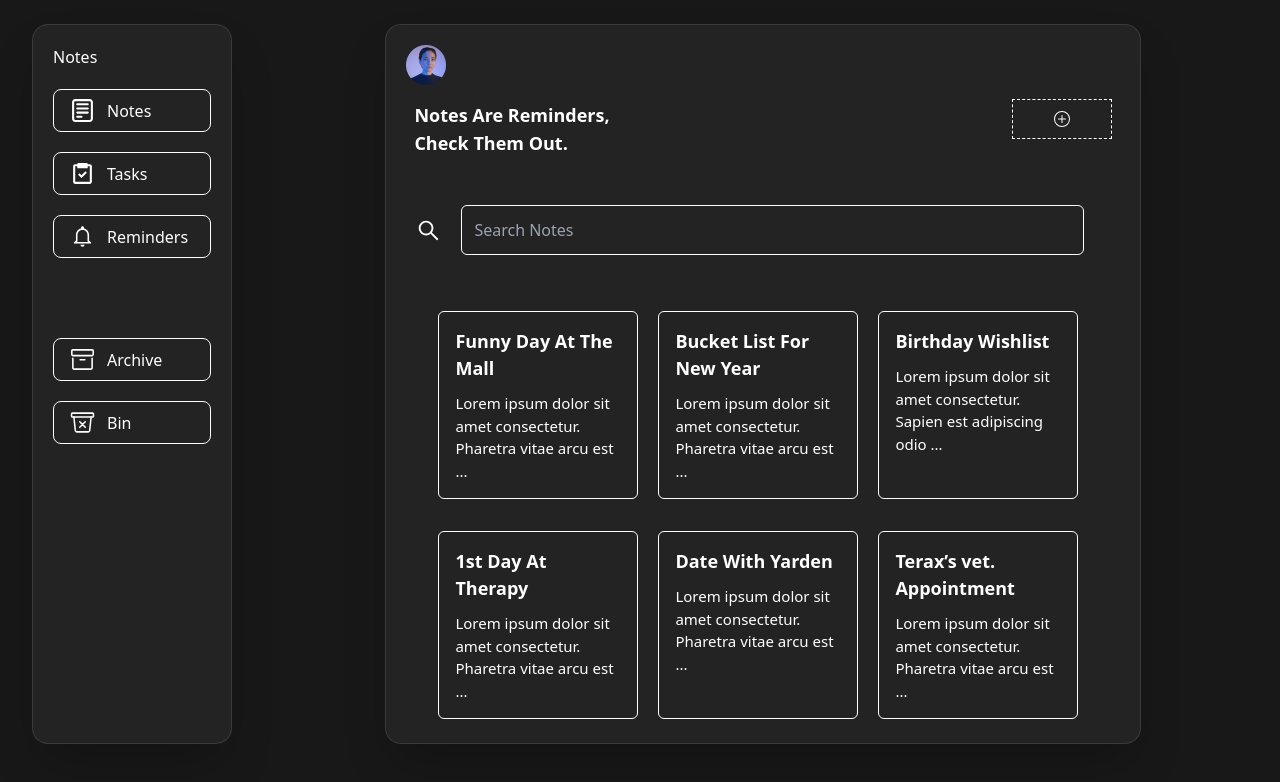
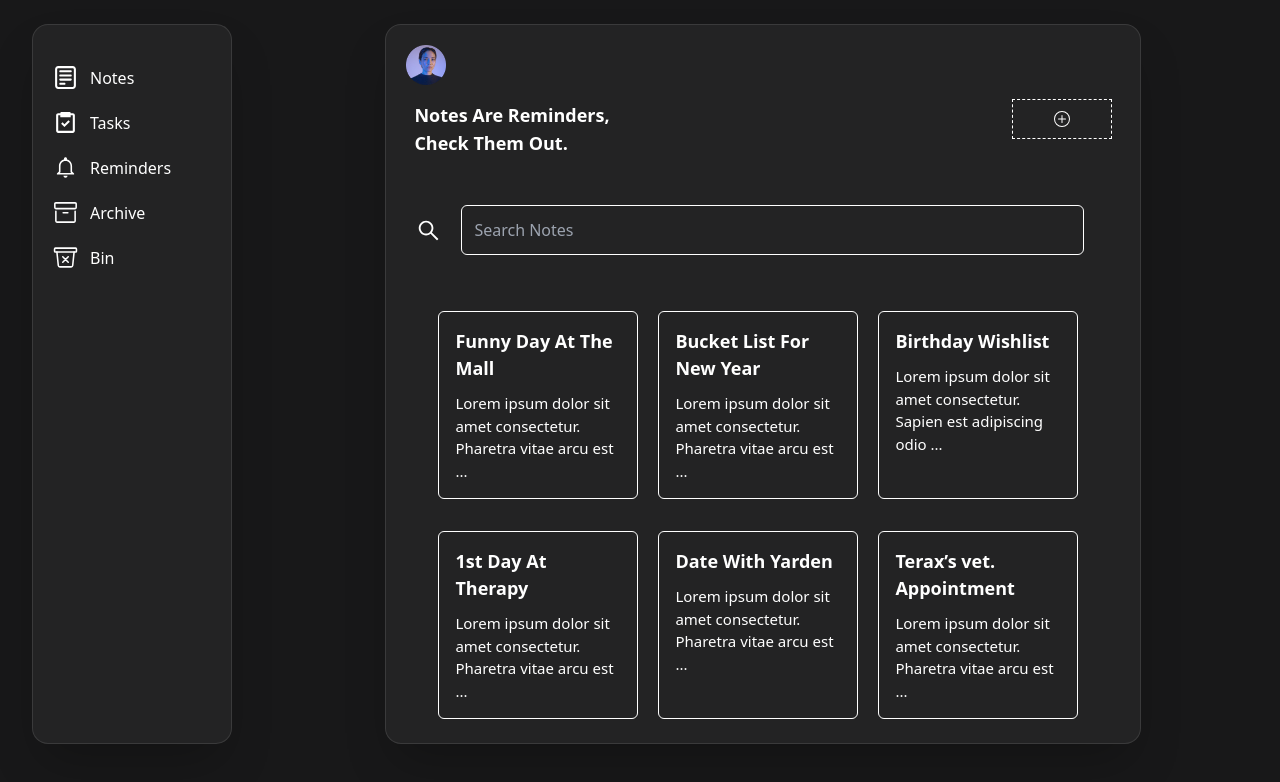
Before and after one commit to devtofunmi/todo-app, a React (Vite) app: page /note in a window 1280 px wide. Shown: the top 782 px of the page. Built offline with nearby package versions, Linux system fonts and the light colour scheme.

Commit message:
adjust the styling

```diff
--- a/src/components/Sidebar.tsx
+++ b/src/components/Sidebar.tsx
@@ -9,14 +9,11 @@ import { GoArchive } from "react-icons/go";
 const Sidebar: FC = () => {
   return (
     <div className="mt-6 ml-8 h-[90vh] text-white p-5 bg-white shadow-2xl rounded-2xl bg-opacity-5 w-[200px] border-white border-[1px] border-opacity-10">
-      <div>
-        <h1>Notes</h1>
-      </div>
       <Link to={"/note"}>
-        <div className="mt-5 flex gap-3 items-center py-2 px-4 border-white border-[1px] rounded-lg cursor-pointer hover:bg-[#4cbf87]">
+        <div className="mt-5 flex gap-3 items-center  cursor-pointer hover:text-[#4cbf87]">
           <CgNotes
             size={25}
-            className="hover:text-blue-500 text-white cursor-pointer "
+            className="hover:text-[#4cbf87] text-white cursor-pointer "
           />
           <span>
             <h1 className="text-md">Notes</h1>
@@ -25,10 +22,10 @@ const Sidebar: FC = () => {
       </Link>
 
       <Link to={"/task"}>
-        <div className="mt-5 flex gap-3 items-center py-2 px-4 border-white border-[1px] rounded-lg cursor-pointer hover:bg-[#4cbf87]">
+        <div className="mt-5 flex gap-3 items-center  cursor-pointer hover:text-[#4cbf87]">
           <BiTask
             size={25}
-            className="hover:text-blue-500 text-white cursor-pointer "
+            className="hover:text-[#4cbf87] text-white cursor-pointer "
           />
           <span>
             <h1 className="text-md">Tasks</h1>
@@ -37,10 +34,10 @@ const Sidebar: FC = () => {
       </Link>
 
       <Link to={"/"}>
-        <div className="mt-5 flex gap-3 items-center py-2 px-4 border-white border-[1px] rounded-lg cursor-pointer hover:bg-[#4cbf87]">
+        <div className="mt-5 flex gap-3 items-center  cursor-pointer hover:text-[#4cbf87]">
           <IoMdNotificationsOutline
             size={25}
-            className="hover:text-blue-500 text-white cursor-pointer "
+            className="hover:text-[#4cbf87] text-white cursor-pointer "
           />
           <span>
             <h1 className="text-md">Reminders</h1>
@@ -49,10 +46,10 @@ const Sidebar: FC = () => {
       </Link>
 
       <Link to={"/"}>
-        <div className="flex gap-3 items-center py-2 px-4 border-white border-[1px] rounded-lg cursor-pointer hover:bg-[#4cbf87] mt-20">
+        <div className="flex gap-3 items-center  cursor-pointer hover:text-[#4cbf87] mt-5">
           <GoArchive
             size={25}
-            className="hover:text-blue-500 text-white cursor-pointer "
+            className="hover:text-[#4cbf87] text-white cursor-pointer "
           />
           <span>
             <h1 className="text-md">Archive</h1>
@@ -61,10 +58,10 @@ const Sidebar: FC = () => {
       </Link>
 
       <Link to={"/"}>
-        <div className="mt-5 flex gap-3 items-center py-2 px-4 border-white border-[1px] rounded-lg cursor-pointer hover:bg-[#4cbf87]">
+        <div className="mt-5 flex gap-3 items-center  cursor-pointer hover:text-[#4cbf87]">
           <IoTrashBinOutline
             size={25}
-            className="hover:text-blue-500 text-white cursor-pointer"
+            className="hover:text-[#4cbf87] text-white cursor-pointer"
           />
           <span>
             <h1 className="text-md">Bin</h1>
```
